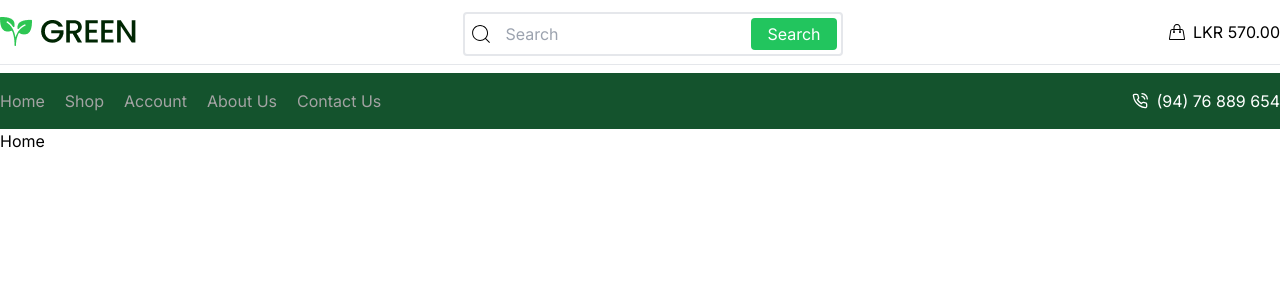
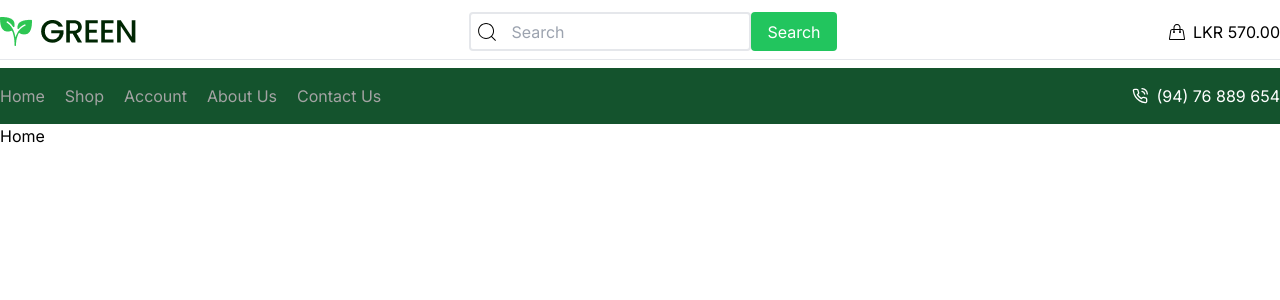
Before and after one commit to Dannansilva/Green--SUPERMARKET, a Next.js app in the folder green-supermarket/: page / in a window 1280 px wide. Shown: the top 300 px of the page. Built offline with nearby package versions, Linux system fonts and the light colour scheme.

Commit message:
search button changed

```diff
--- a/green-supermarket/components/common ui/navbar/Navbar.tsx
+++ b/green-supermarket/components/common ui/navbar/Navbar.tsx
@@ -1,4 +1,4 @@
-import React from "react";
+import React, { useState } from "react";
 import logo from "../../../public/Logo.png";
 import { CiSearch } from "react-icons/ci";
 import { SlHandbag } from "react-icons/sl";
@@ -13,6 +13,7 @@ const Navbar = () => {
     { title: "About Us", path: "/" },
     { title: "Contact Us", path: "/" },
   ];
+
   return (
     <header>
       <nav className=" flex justify-between mt-3">
@@ -22,13 +23,23 @@ const Navbar = () => {
           <Image src={logo} alt="logo" />
         </a>
         {/* search bar */}
+        <div className=" inline-flex">
           <div className="flex items-center gap-2 border-2 p-1 rounded">
             <form action="">
               <div className=" flex items-center gap-3 ">
                 <div className=" text-2xl">
                   <CiSearch />
                 </div>
-              <input type="text" name="search" id="srch" placeholder="Search" />
+                <input
+                  type="text"
+                  name="search"
+                  id="srch"
+                  placeholder="Search"
+                />
+              </div>
+            </form>
+          </div>
+          {/*  search button */}
           <button
           type="submit"
           className=" bg-green-500 text-white px-4 py-1 rounded"
@@ -36,8 +47,8 @@ const Navbar = () => {
           Search
         </button>
         </div>
-          </form>
-        </div>
+
+
         {/* Shoping cart */}
         <div className=" mt-2">
           <a href="/" className=" flex items-center gap-2">
@@ -47,7 +58,7 @@ const Navbar = () => {
       </nav>
       <hr className=" my-2" />
       {/* category */}
-      <div className=" py-4 bg-green-900 justify-between items-center inline-flex w-full">
+      <div className=" py-4 bg-green-900 justify-between items-center inline-flex w-full lg:flex">
         <div className="justify-start items-center gap-8 flex">
           <ul className=" justify-start items-center gap-5 flex  text-neutral-400">
             {navItems.map(({ title, path }) => (
```
Lines whose indentation alone changed are shown as unchanged.
